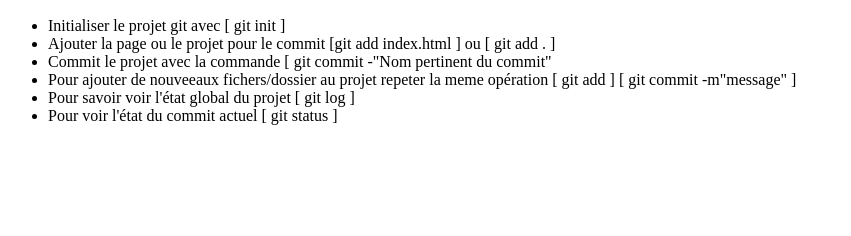
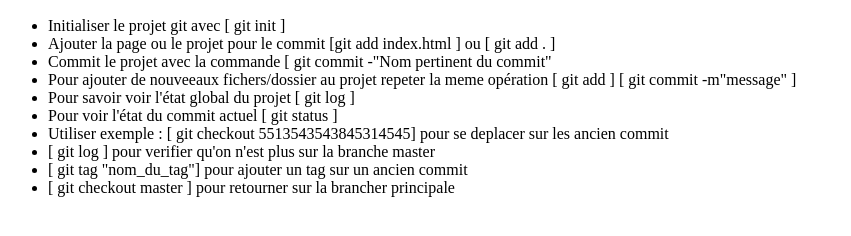
Before and after one commit to SCH-Matthys/Projet_git, a plain HTML site: page index.html in a window 1280 px wide. Shown: the part 110-346 px from the top of the page, without its empty margins (0-851 px from the left). Drawn offline with Linux system fonts and the light colour scheme.

Commit message:
commit fin des instructions

```diff
--- a/index.html
+++ b/index.html
@@ -17,6 +17,10 @@
             <li>Pour ajouter de nouveeaux fichers/dossier au projet repeter la meme opération [ git add ] [ git commit -m"message" ]</li>
             <li>Pour savoir voir l'état global du projet [ git log ]</li>
             <li>Pour voir l'état du commit actuel [ git status ] </li>
+            <li>Utiliser exemple : [ git checkout 5513543543845314545] pour se deplacer sur les ancien commit</li>
+            <li>[ git log ] pour verifier qu'on n'est plus sur la branche master</li>
+            <li>[ git tag "nom_du_tag"] pour ajouter un tag sur un ancien commit</li>
+            <li>[ git checkout master ] pour retourner sur la brancher principale</li>
         </ul>
     </main>
     <footer></footer>
```
